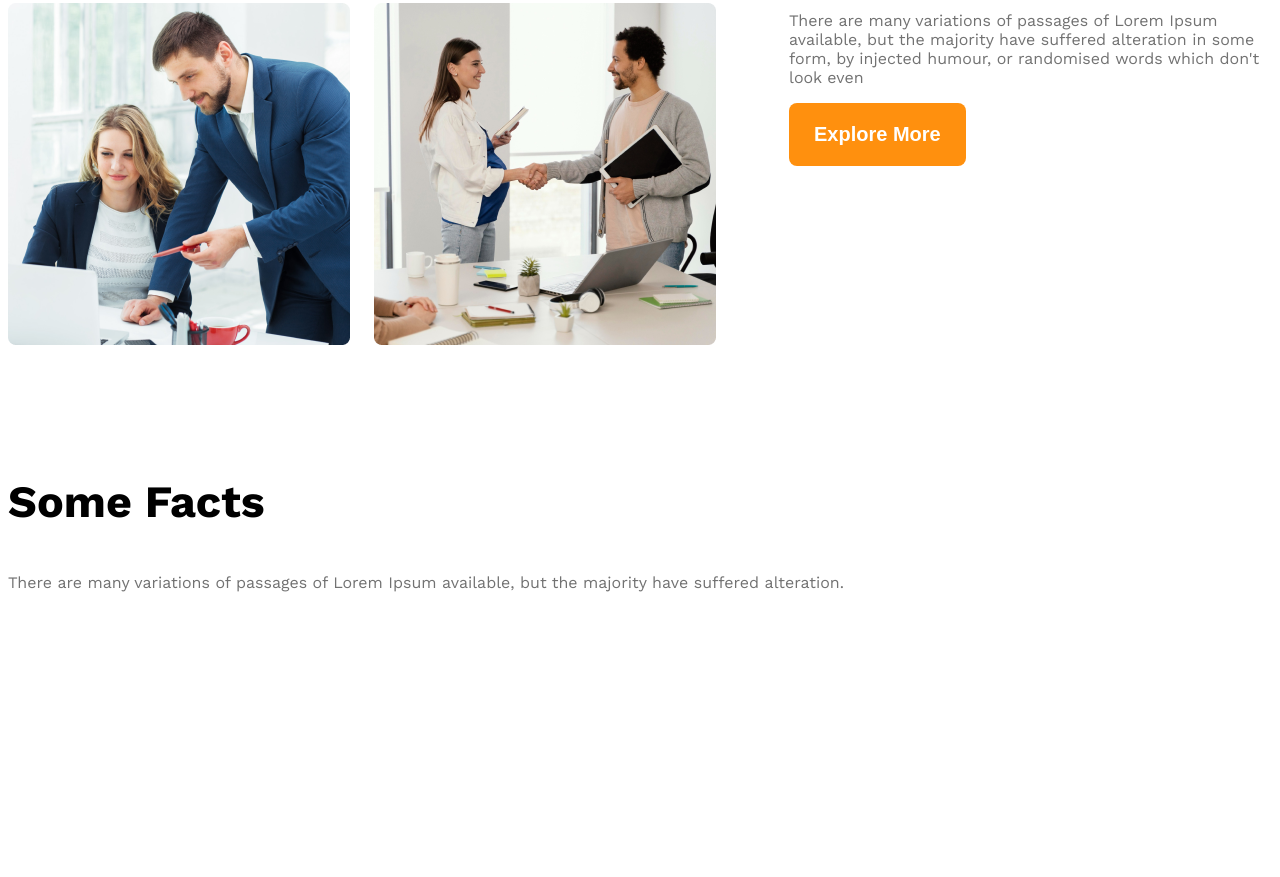
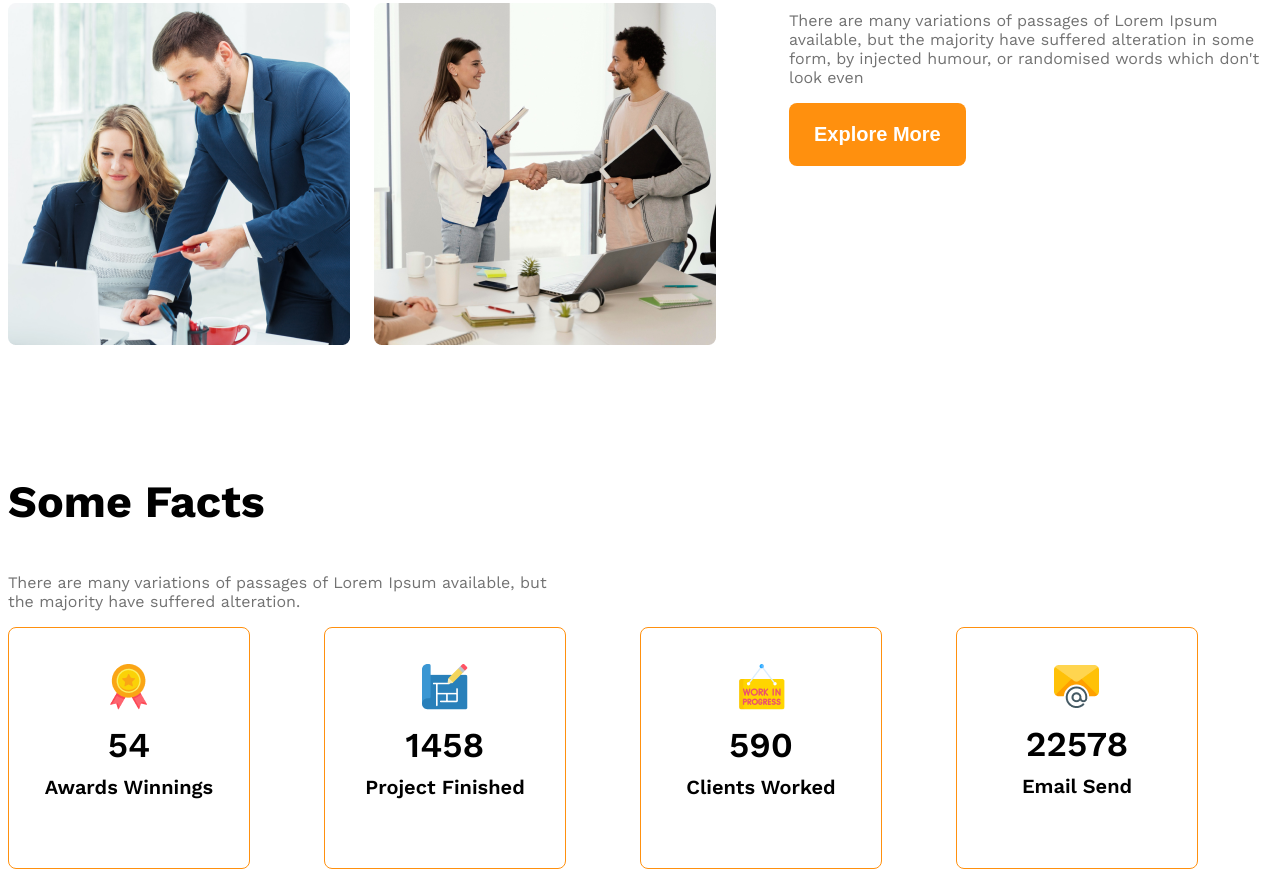
Before and after one commit to Himon64/G3-architects-website, a plain HTML site: page index.html in a window 1280 px wide. Shown: the part 1677-2554 px from the top of the page. Before the commit the page ends 2450 px from the top, so only its background shows below. Drawn offline with nearby package versions, Linux system fonts and the light colour scheme.

Commit message:
third commit

```diff
--- a/index.html
+++ b/index.html
@@ -52,29 +52,38 @@
          <!-- some facts -->
           <section class="some-facts">
             <h3 class="section-title">Some Facts</h3>
-            <p class="text-light-gray">There are many variations of passages of Lorem Ipsum available, but the majority have suffered alteration.</p>
+            <p class="text-light-gray fact-description">There are many variations of passages of Lorem Ipsum available, but the majority have suffered alteration.</p>
             <div class="facts-container">
-                <!-- .fact*4>img.fact-icon+h4.fact-number+h5.fact-name -->
-                <div class="fact">
-                    <img src="" alt="" class="fact-icon">
-                    <h4 class="fact-number"></h4>
-                    <h5 class="fact-name"></h5>
+                <!-- .fact-card*4>img.fact-icon+h4.fact-number+h5.fact-name -->
+                <div class="fact-card display-flex">
+                    <div>
+                        <img src="images/icons/ribon.png" alt="" class="fact-icon">
+                        <h4 class="fact-number">54</h4>
+                        <h5 class="fact-name">Awards Winnings</h5>
+                    </div>
                 </div>
-                <div class="fact">
-                    <img src="" alt="" class="fact-icon">
-                    <h4 class="fact-number"></h4>
-                    <h5 class="fact-name"></h5>
+                <div class="fact-card display-flex">
+                    <div>
+                        <img src="images/icons/projects.png" alt="" class="fact-icon">
+                        <h4 class="fact-number">1458</h4>
+                        <h5 class="fact-name">Project Finished</h5>
+                    </div>
                 </div>
-                <div class="fact">
-                    <img src="" alt="" class="fact-icon">
-                    <h4 class="fact-number"></h4>
-                    <h5 class="fact-name"></h5>
+                <div class="fact-card display-flex">
+                    <div>
+                        <img src="images/icons/customers.png" alt="" class="fact-icon">
+                        <h4 class="fact-number">590</h4>
+                        <h5 class="fact-name">Clients Worked</h5>
+                    </div>
                 </div>
-                <div class="fact">
-                    <img src="" alt="" class="fact-icon">
-                    <h4 class="fact-number"></h4>
-                    <h5 class="fact-name"></h5>
+                <div class="fact-card display-flex">
+                    <div>
+                        <img src="images/icons/email.png" alt="" class="fact-icon">
+                        <h4 class="fact-number">22578</h4>
+                        <h5 class="fact-name">Email Send</h5>
+                    </div>
                 </div>
+
             </div>
           </section>
     </main>
--- a/style.css
+++ b/style.css
@@ -116,6 +116,37 @@ main > section{
 #quick-list{
     font-weight: 500;
 }
+/* some facts related styles */
+.facts-container{
+    display: grid;
+    grid-template-columns: repeat(4,1fr);
+}
+.fact-card{
+    border: 1px solid #FF900E;
+    width: 240px;
+    height: 240px;
+    text-align: center;
+    border-radius: 8px;
+    align-items: center;
+    justify-content: center;
+}
+
+.fact-number{
+    font-size: 2.185rem;
+    font-weight: 600;
+    margin-top: 10px;
+    margin-bottom: 5px;
+}
+
+.fact-name{
+    font-size: 1.25rem;
+    font-weight: 600;
+    margin-top: 10px;
+}
+
+.fact-description{
+    max-width: 540px;
+}
 
 /* responsive media query */
 @media screen and (max-width:576px) {
```
